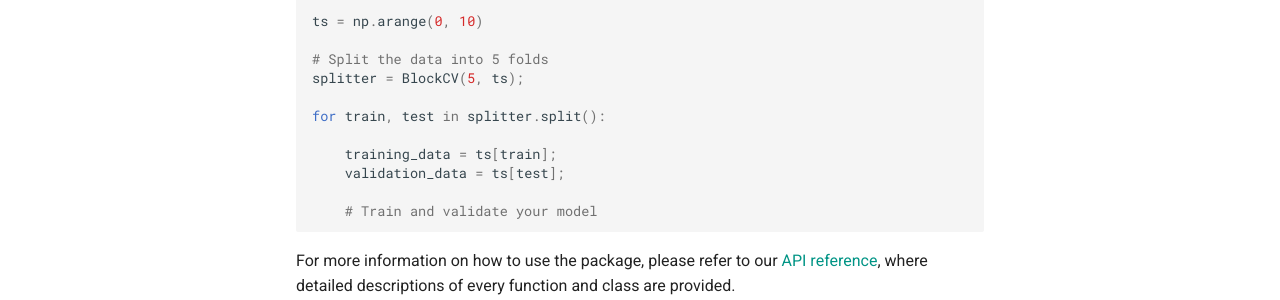
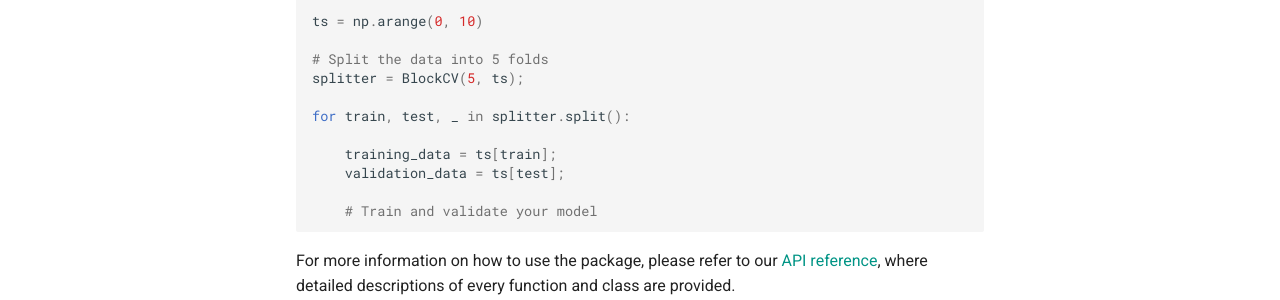
Before and after one commit to MiguelLoureiro98/timecave, an MkDocs documentation site: the page built from docs/starters.md, in a window 1280 px wide and 900 px high, scrolled down 790 px. Shown: the part 420-720 px from the top of the window. Built offline with MkDocs 1.6.1 and Material for MkDocs 9.7.7, drawn with Linux system fonts in a browser that asks for light colours; comment, search, counter and statistics services are not loaded.

Commit message:
Changed basic usage example (docs).

```diff
--- a/docs/starters.md
+++ b/docs/starters.md
@@ -52,7 +52,7 @@ ts = np.arange(0, 10)
 # Split the data into 5 folds
 splitter = BlockCV(5, ts);
 
-for train, test in splitter.split():
+for train, test, _ in splitter.split():
 
     training_data = ts[train];
     validation_data = ts[test];
```
